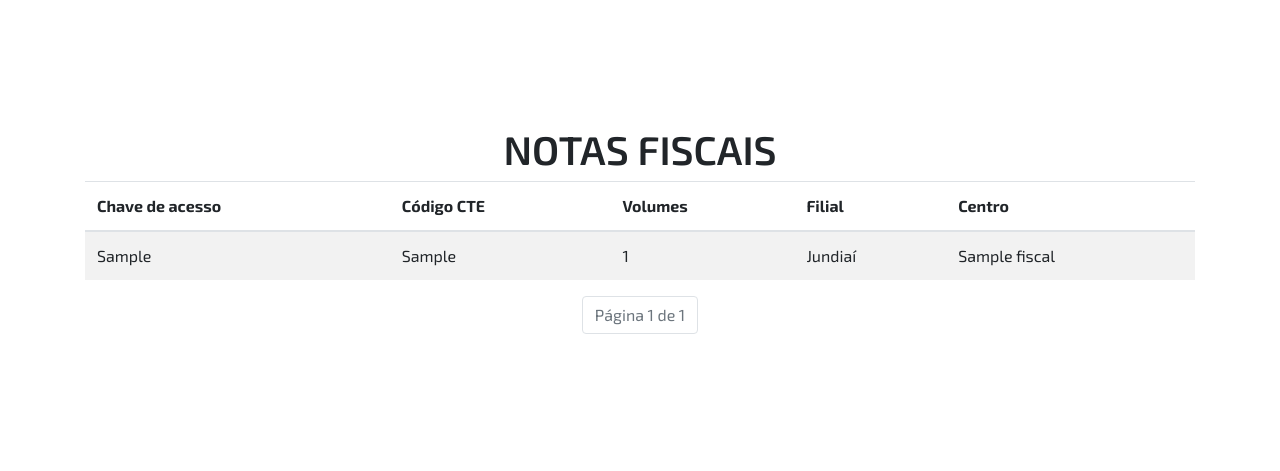
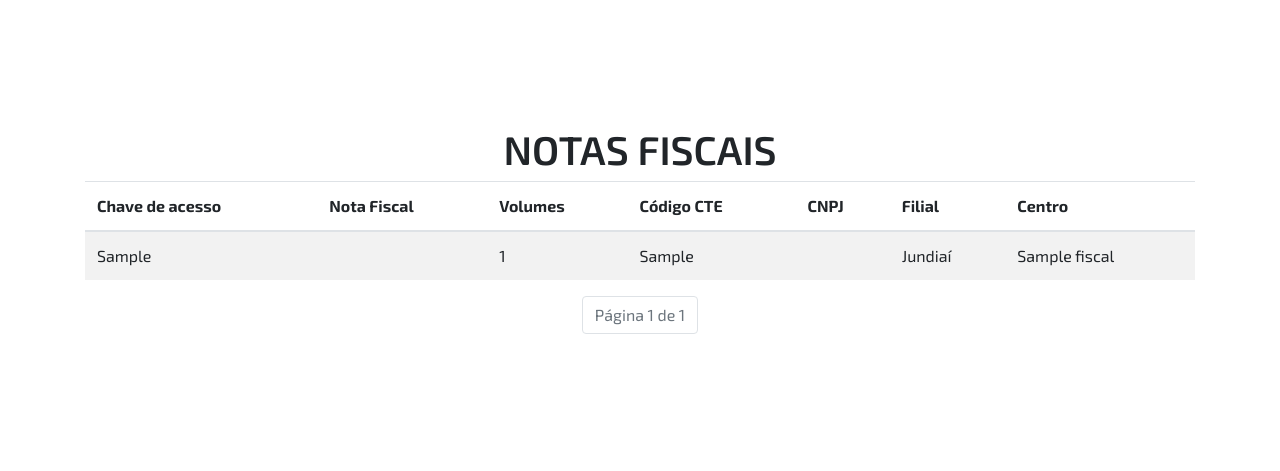
Before and after one commit to brasif/pyRecebimentoAlmox-Refactoring, a Flask app: page /tabela/notas_fiscais in a window 1280 px wide. Shown: the part 164-635 px from the top of the page. Run offline with Flask 3, Linux system fonts and the light colour scheme; a user stored in the database is signed in; tables that the repository leaves empty hold one stand-in row (values such as "Sample post"); some libraries are stand-ins or nearby versions.

Commit message:
FEAT - Exibição de CNPJ e Numero NF

```diff
--- a/RECEBIMENTO/models/tb_nota_fiscal_models.py
+++ b/RECEBIMENTO/models/tb_nota_fiscal_models.py
@@ -20,6 +20,17 @@ class NotaFiscal(db.Model):
 
     def __repr__(self):
         return f"<NotaFiscal {self.chave_acesso} - Filial: {self.filial} - Centro: {self.id_centro}>"
+
+
+    @property
+    # Propriedade para extrair CNPJ a partir da chave de acesso
+    def cnpj(self):
+        return self.chave_acesso[6:20]
+
+    @property
+    # Propriedade para extrair o número da NF a partir da chave de acesso
+    def numero_nf(self):
+        return self.chave_acesso[25:34]
 
 
     @classmethod
--- a/RECEBIMENTO/templates/tabelas/tabela_notas_fiscais.html
+++ b/RECEBIMENTO/templates/tabelas/tabela_notas_fiscais.html
@@ -26,8 +26,10 @@
             <thead>
                 <tr>
                     <th>Chave de acesso</th>
+                    <th>Nota Fiscal</th>
+                    <th>Volumes</th>
                     <th>Código CTE</th>
-                    <th>Volumes</th>
+                    <th>CNPJ</th>
                     <th>Filial</th>
                     <th>Centro</th>
                 </tr>
@@ -36,14 +38,17 @@
                 {% for nota_fiscal in notas_fiscais.items %}
                 <tr>
                     <td>{{ nota_fiscal.chave_acesso }}</td>
+                    <td>{{ nota_fiscal.numero_nf }}</td>
+                    <td>{{ nota_fiscal.volumes }}</td>
                     <td>{{ nota_fiscal.codigo_cte }}</td>
-                    <td>{{ nota_fiscal.volumes }}</td>
+                    <td>{{ nota_fiscal.cnpj }}</td>
                     <td>{{ nota_fiscal.filial.value }}</td>
                     <td>{{ nota_fiscal.nome_centro }}</td>
                 </tr>
                 {% endfor %}
             </tbody>
         </table>
+
     </div>
 
     <nav aria-label="Page navigation example">
```
